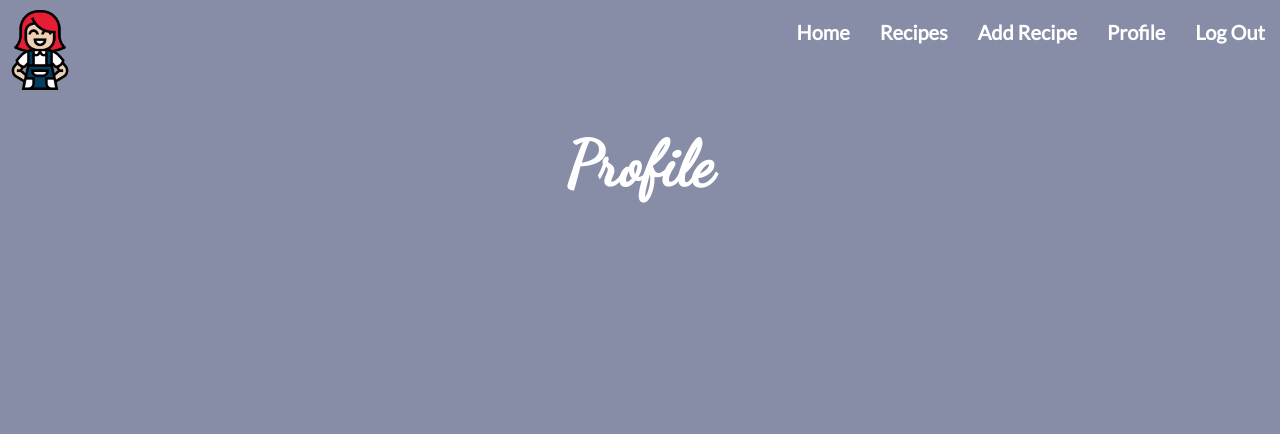
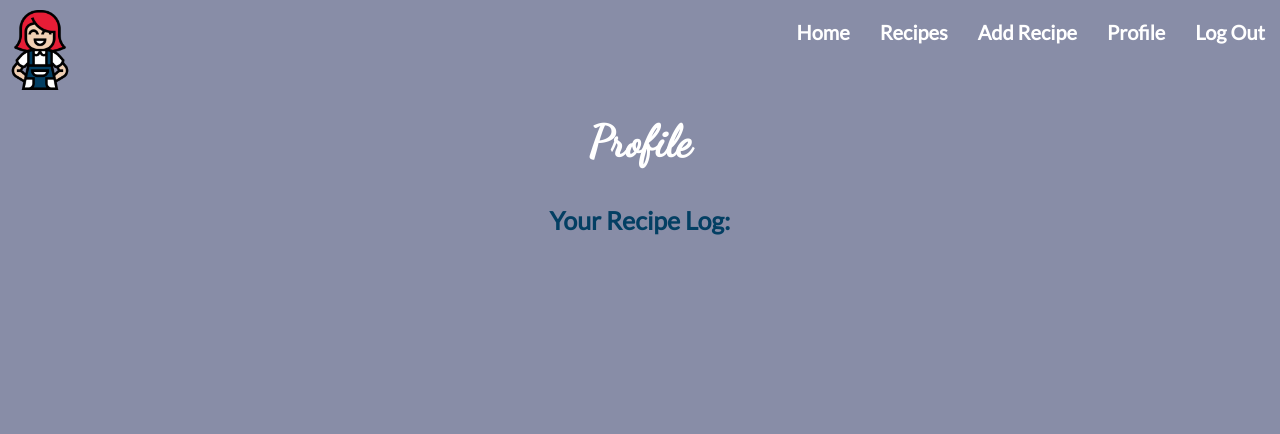
Before and after one commit to PaulFrankling/recip_me, a Flask app: page /profile/1 in a window 1280 px wide. Shown: the top 434 px of the page. Run offline with Flask 2, Linux system fonts and the light colour scheme; the visitor is signed in with stand-in values (Sample User, id 1); a database or web service that is not in the repository returns one stand-in record (values such as "Sample title"); some libraries are stand-ins or nearby versions.

Commit message:
Started forming profile page

```diff
--- a/app.py
+++ b/app.py
@@ -155,7 +155,8 @@ def profile(username):
         {"username": session["user"]})["username"]
 
     if session["user"]:
-        return render_template("profile.html", username=username)
+        recipes = mongo.db.recipes.find()
+        return render_template("profile.html", username=username, recipes=recipes)
 
     return render_template(url_for("login"))
 
--- a/static/css/style.css
+++ b/static/css/style.css
@@ -381,3 +381,9 @@ ol, ul {
 .btn-floating i {
     color: #E71D36;
 }
+
+.profile-sub {
+    font-size: 25px;
+    font-weight: 700;
+    color: #033F63;
+}
--- a/templates/profile.html
+++ b/templates/profile.html
@@ -2,15 +2,44 @@
 {% block content %}
 
 <main>
-
     <!-- Profile title -->
-    <h1 class="center-align page-title">Profile</h1>
-
-    <div class="row">
-        <div class="col s12">
-
+    <div class="container">
+        <div class="row">
+            <div class="col s12 center-align">
+                <h3 class="page-title">Profile</h3>
+            </div>
+        <div class="row">
+            <div class="col s12 center-align">
+                <h4 class="profile-sub">Your Recipe Log:</h4>
+                </div>
+            </div>
         </div>
     </div>
+
+    <div class="container">
+        <div class="row">
+            {% for recipe in recipes %}
+            {% if session.user|lower == recipe.added_by|lower %}
+            <div class="col s12 m4">
+                <div class="card">
+                    <div class="card-image waves-effect waves-light">
+                        {% if recipe.recipe_image %}
+                        <a href="{{ url_for('show_recipe', recipe_id=recipe._id) }}"><img class="food-image"
+                            src="{{ recipe.recipe_image }}" alt="Recipe image">
+                        <span class="card-title truncate">{{ recipe.recipe_name }}</span></a>
+                        {% else %}
+                        <a href="{{ url_for('show_recipe', recipe_id=recipe._id) }}"><img class="food-image"
+                            src="{{ url_for('static', filename='images/recipe-alt.png') }}" alt="No image available">
+                        <span class="card-title truncate">{{ recipe.recipe_name }}</span></a>
+                        {% endif %}
+                        </div>
+                    </div>
+                </div>
+                {% endif %}
+                {% endfor %}
+            </div>
+        </div>
+
 </main>
 
 {% endblock %}
```
